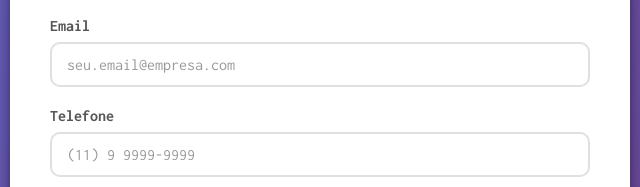
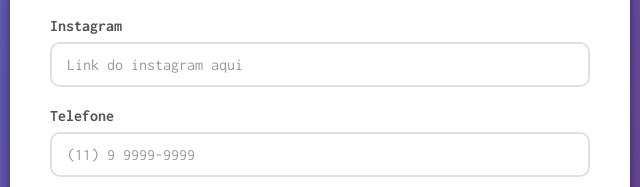
Before and after one commit to YaedigitalLand/Identifiquese-YAEdigital, a plain HTML site: page yae_digital.html in a window 1280 px wide. Shown: the part 398-585 px from the top of the page, 610-1250 px from the left. Drawn offline with Linux system fonts and the light colour scheme.

Commit message:
Change email label and input to Instagram

```diff
--- a/yae_digital.html
+++ b/yae_digital.html
@@ -332,12 +332,12 @@
                 </div>
 
                 <div class="form-group">
-                    <label for="email">Email</label>
+                    <label for="instagram">Instagram</label>
                     <input
-                        type="email"
-                        id="email"
-                        name="email"
-                        placeholder="seu.email@empresa.com"
+                        type="Instagram"
+                        id="instagram"
+                        name="instagram"
+                        placeholder="Link do instagram aqui"
                         required
                     >
                 </div>
```
